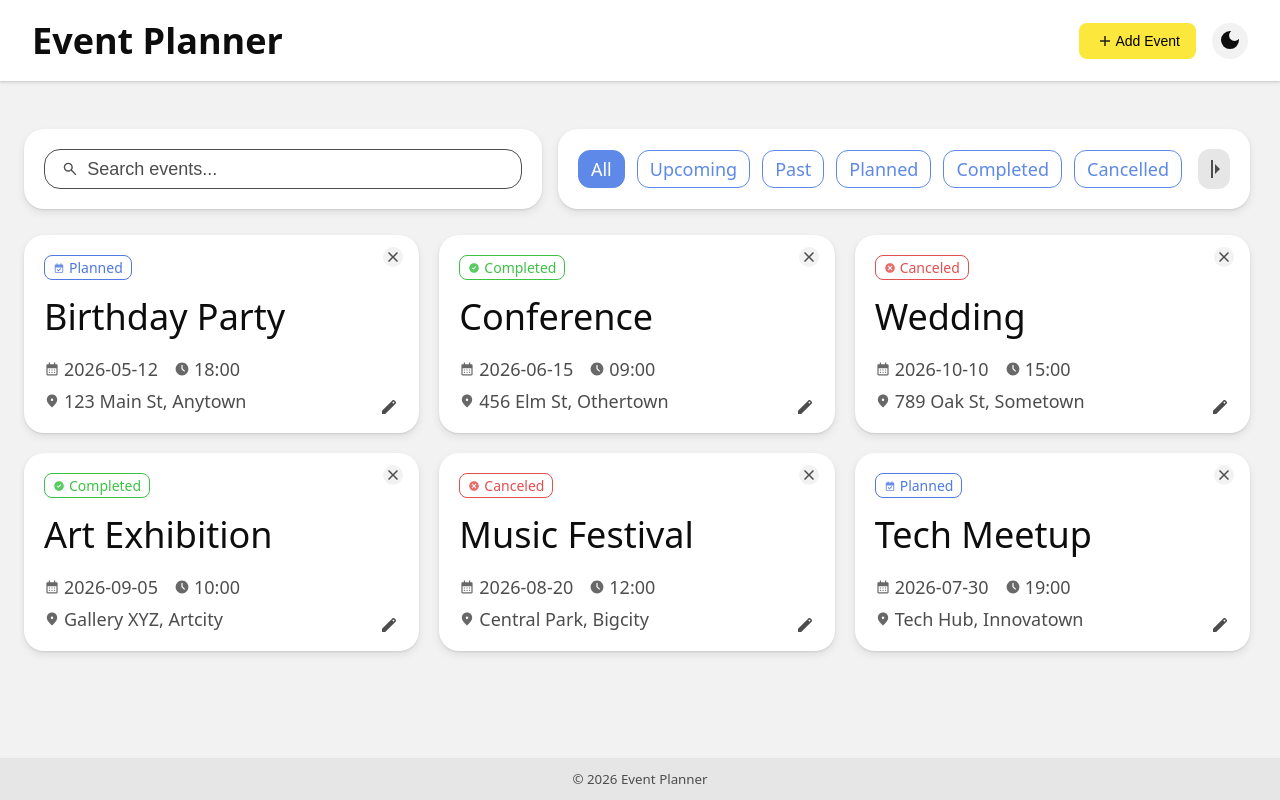
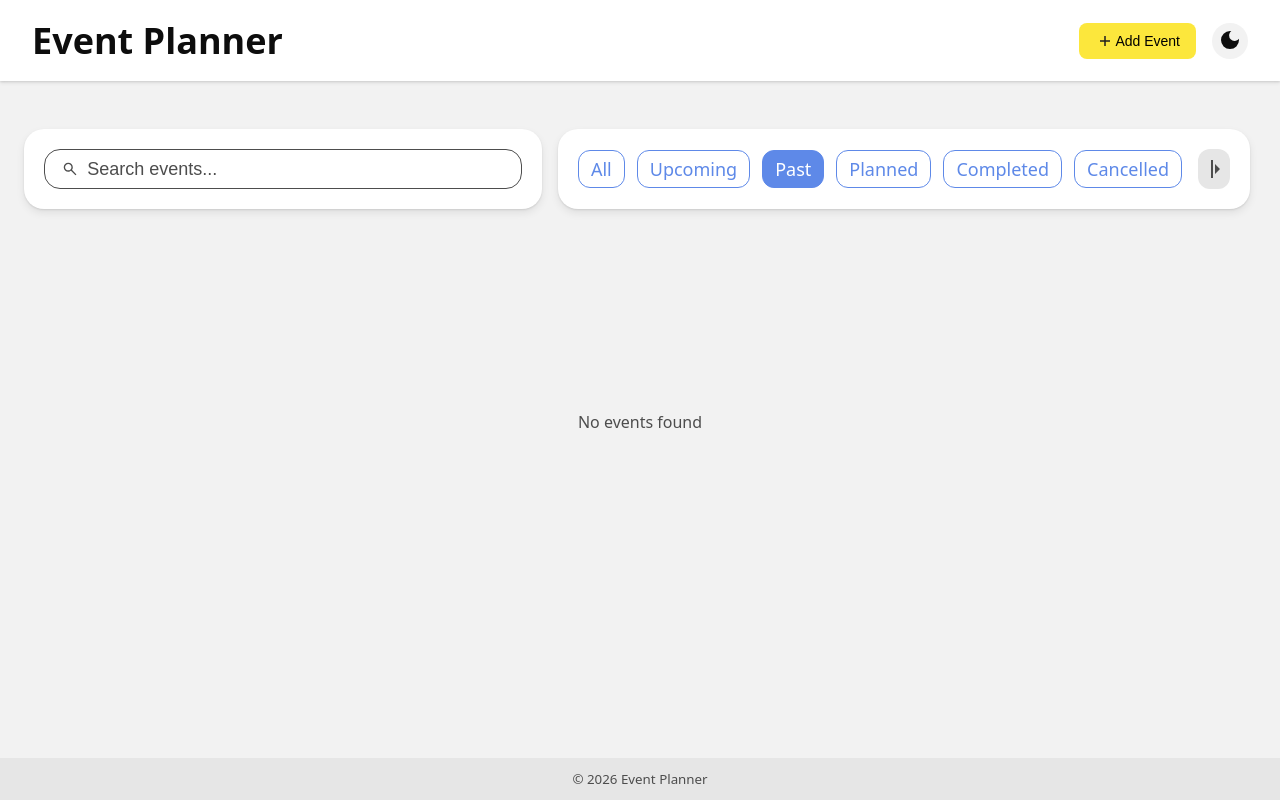
Before and after one commit to VladimiKoroviakov/EventPlanner, a React (Vite) app: page / in a window 1280 px wide. Both pictures are taken after a click on the item "Past". Built offline with nearby package versions, Linux system fonts and the light colour scheme; a web font is replaced by a local one.

Commit message:
Lab4: added searching and filtering (by All, Upcoming, Past, Planned, Cancelled, Completed) functionality for events

```diff
--- a/src/App.css
+++ b/src/App.css
@@ -405,6 +405,17 @@ button.filter-button svg {
 button.filter-button.expanded svg {
   color: var(--text-muted);
 }
+.no-events {
+  position: absolute;
+  top: 50%;
+  left: 50%;
+  transform: translate(-50%, 50%);
+  text-align: center;
+  color: var(--text-muted);
+  font-size: 16px;
+}
+
+
 /* Event List Component */
 .event-list-wrapper {
   flex: 1;
--- a/src/App.jsx
+++ b/src/App.jsx
@@ -13,6 +13,7 @@ function App() {
         { id: 5, status: 'Canceled', title: 'Music Festival', date: '2026-08-20', time: '12:00', location: 'Central Park, Bigcity' },
         { id: 6, status: 'Planned', title: 'Tech Meetup', date: '2026-07-30', time: '19:00', location: 'Tech Hub, Innovatown' }
     ]);
+    const [filter, setFilter] = useState('all');
     const [isModalOpen, setIsModalOpen] = useState(false);
 
     const openModal = () => setIsModalOpen(true);
@@ -41,11 +42,13 @@ function App() {
             <Header openModal={openModal} />
             <Main
                 events={events}
+                handleEventSubmit={handleEventSubmit}
+                handleDeleteEvent={handleDeleteEvent}
+                filter={filter}
+                setFilter={setFilter}
                 isModalOpen={isModalOpen}
                 closeModal={closeModal}
                 openModal={openModal}
-                handleEventSubmit={handleEventSubmit}
-                handleDeleteEvent={handleDeleteEvent}
             />
             <Footer />
         </div>
--- a/src/components/EventList.jsx
+++ b/src/components/EventList.jsx
@@ -1,11 +1,32 @@
 import EventListItem from './EventListItem.jsx';
 
-export default function EventList({ onEventClose, openModal, events = [] }) {
+export default function EventList({ onEventClose, openModal, events = [], filter, searchTerm }) {
+
+    // Filtering functionality
+    const filteredEvents = events.filter(event => {
+        const matchesSearch = searchTerm === '' ||
+            event.title.toLowerCase().includes(searchTerm.toLowerCase()) ||
+            event.location.toLowerCase().includes(searchTerm.toLowerCase());
+
+        if (!matchesSearch) return false;
+
+        if (filter === 'all') return true;
+        if (filter === 'upcoming') {
+            const today = new Date().toISOString().split('T')[0];
+            return event.date >= today && event.status !== 'Canceled' && event.status !== 'Completed';
+        }
+        if (filter === 'past') {
+            const today = new Date().toISOString().split('T')[0];
+            return event.date < today;
+        }
+
+        return event.status.toLowerCase() === filter.toLowerCase();
+    });
 
     return (
         <div className="event-list-wrapper">
             <ul className="event-list">
-                {events.map((event) => (
+                {filteredEvents.map((event) => (
                     <EventListItem
                         key={event.id}
                         event={event}
@@ -14,6 +35,9 @@ export default function EventList({ onEventClose, openModal, events = [] }) {
                     />
                 ))}
             </ul>
+            {filteredEvents.length === 0 && (
+                <p className="no-events">No events found</p>
+            )}
         </div>
     );
 }
--- a/src/components/Main.jsx
+++ b/src/components/Main.jsx
@@ -3,7 +3,7 @@ import EventModal from './EventModal.jsx';
 import EventList from './EventList.jsx';
 import SearchBar from './SearchBar.jsx';
 
-export default function Main({ isModalOpen, closeModal, openModal, handleEventSubmit, handleDeleteEvent, events = [] }) {
+export default function Main({ isModalOpen, closeModal, openModal, filter, setFilter, handleEventSubmit, handleDeleteEvent, events = [] }) {
 
     const [searchTerm, setSearchTerm] = useState('');
     const [selectedEvent, setSelectedEvent] = useState(null);
@@ -28,9 +28,12 @@ export default function Main({ isModalOpen, closeModal, openModal, handleEventSu
             <SearchBar
                 searchTerm={searchTerm}
                 setSearchTerm={setSearchTerm}
+                filter={filter}
+                setFilter={setFilter}
             />
             <EventList
                 events={events}
+                filter={filter}
                 searchTerm={searchTerm}
                 openModal={handleOpenModal}
                 onEventClose={handleDeleteEvent}
--- a/src/components/SearchBar.jsx
+++ b/src/components/SearchBar.jsx
@@ -1,6 +1,6 @@
 import { useState, useEffect, useRef } from 'react';
 
-export default function SearchBar({ searchTerm, setSearchTerm }) {
+export default function SearchBar({ searchTerm, setSearchTerm, filter, setFilter }) {
     const [isExpanded, setIsExpanded] = useState(true);
     const [isMobile, setIsMobile] = useState(window.innerWidth <= 890);
     const inputRef = useRef(null);
@@ -31,6 +31,10 @@ export default function SearchBar({ searchTerm, setSearchTerm }) {
         }
     };
 
+    const handleFilterClick = (filterValue) => {
+        setFilter(filterValue);
+    };
+
     return (
         <div className="search-bar">
             <div className={`search ${isMobile && isExpanded ? 'collapsed' : ''}`}>
@@ -51,12 +55,42 @@ export default function SearchBar({ searchTerm, setSearchTerm }) {
             </div>
             <div className="filters">
                 <ul className={`filter-list ${isExpanded ? 'expanded' : ''}`}>
-                    <li className="active">All</li>
-                    <li>Upcoming</li>
-                    <li>Past</li>
-                    <li>Planned</li>
-                    <li>Completed</li>
-                    <li>Cancelled</li>
+                    <li
+                        className={filter === 'all' ? 'active' : ''}
+                        onClick={() => handleFilterClick('all')}
+                    >
+                        All
+                    </li>
+                    <li
+                        className={filter === 'upcoming' ? 'active' : ''}
+                        onClick={() => handleFilterClick('upcoming')}
+                    >
+                        Upcoming
+                    </li>
+                    <li
+                        className={filter === 'past' ? 'active' : ''}
+                        onClick={() => handleFilterClick('past')}
+                    >
+                        Past
+                    </li>
+                    <li
+                        className={filter === 'planned' ? 'active' : ''}
+                        onClick={() => handleFilterClick('planned')}
+                    >
+                        Planned
+                    </li>
+                    <li
+                        className={filter === 'completed' ? 'active' : ''}
+                        onClick={() => handleFilterClick('completed')}
+                    >
+                        Completed
+                    </li>
+                    <li
+                        className={filter === 'canceled' ? 'active' : ''}
+                        onClick={() => handleFilterClick('canceled')}
+                    >
+                        Cancelled
+                    </li>
                 </ul>
                 <button
                     className={`filter-button ${isExpanded ? 'expanded' : ''}`}
```
